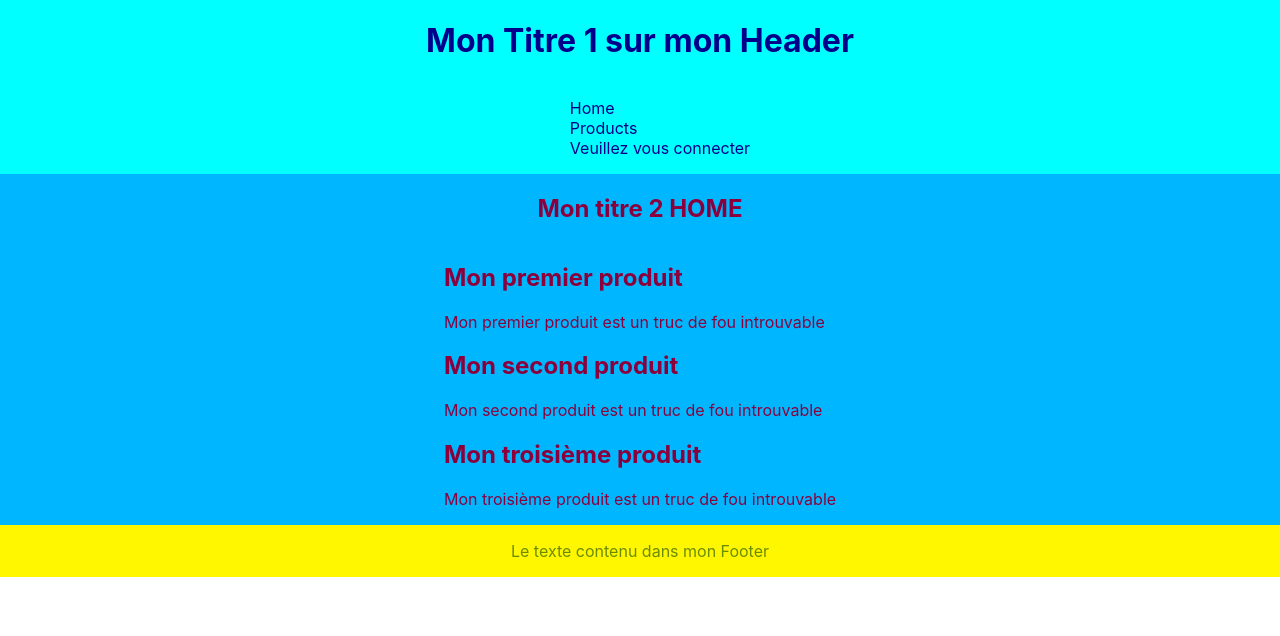
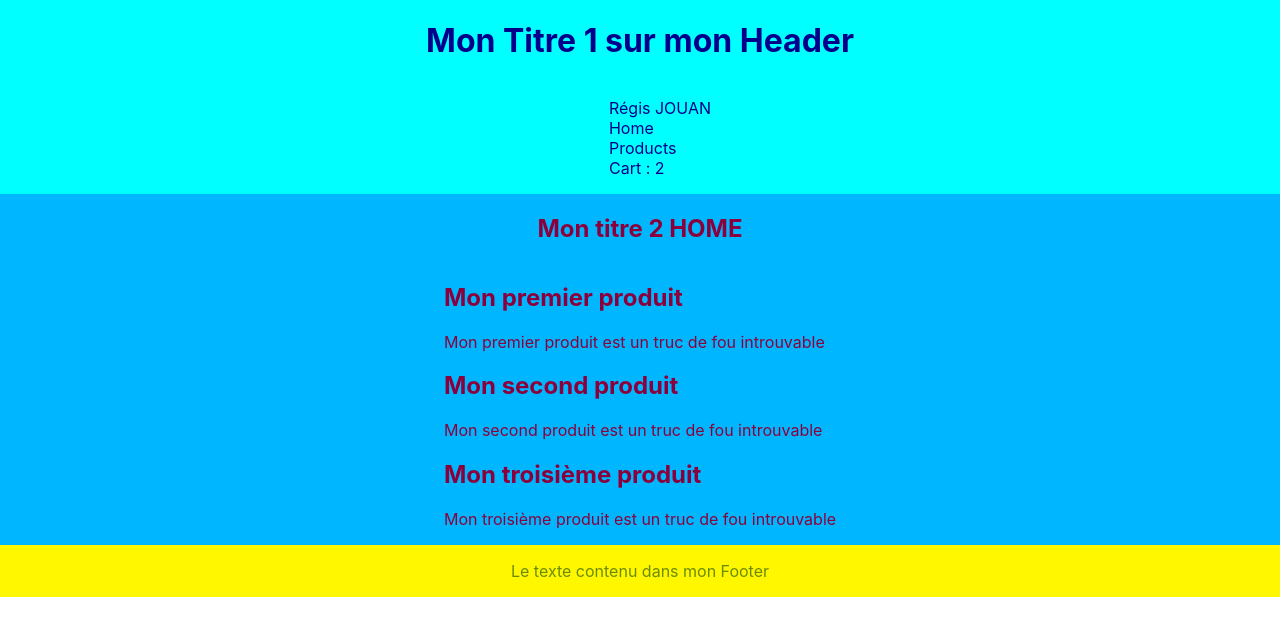
Before and after one commit to Regis040/react-projet2, a React (Create React App) app: page / in a window 1280 px wide. Shown: the top 636 px of the page. Built offline with nearby package versions, Linux system fonts and the light colour scheme.

Commit message:
ajout d'un panier positif ou pas

```diff
--- a/src/Header.js
+++ b/src/Header.js
@@ -1,19 +1,19 @@
 function Header () {
 
-
-    const isUserLogged = false;
-
+    const isUserLogged = true;
+    const itemsInCart = 2;
 
     return (
         <header>
             <h1>Mon Titre 1 sur mon Header</h1>
             <nav>
                 <ul>
+                    {isUserLogged ?  <li>Régis JOUAN</li> : <li>Veuillez vous connecter </li>}
+
                     <li>Home</li>
                     <li>Products</li>
-                    {isUserLogged ?  <li>Régis JOUAN</li> : <li>Veuillez vous connecter </li>}
 
-
+                    {itemsInCart > 0 ? <li>Cart : {itemsInCart} </li> : <li>Pas d'items au panier</li>}
                 </ul>
             </nav>
         </header>
```
